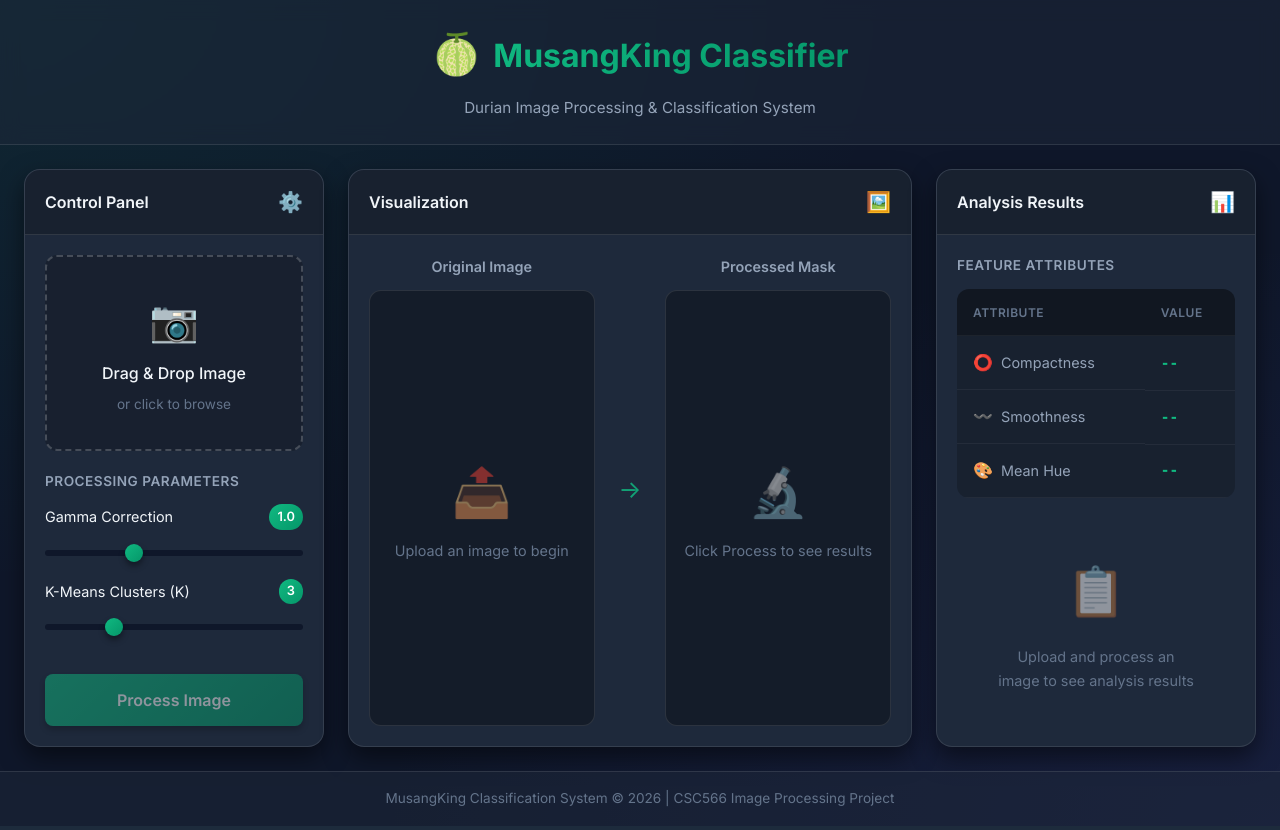
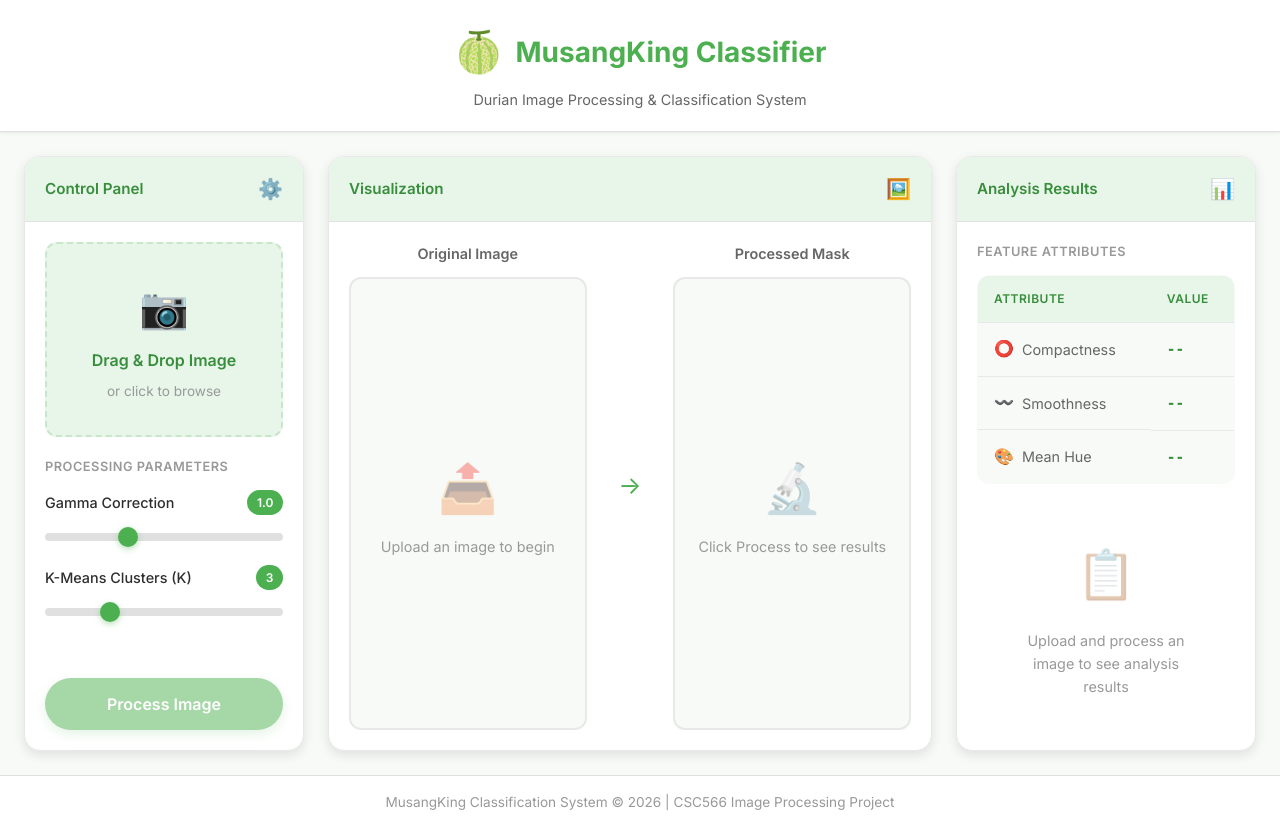
Before and after one commit to Bukhhh/MusangKing_System, a Flask app: page / in a window 1280 px wide. Before the commit the page ends 806 px from the top, so only its background shows below. Run offline with Flask 3, Linux system fonts and the light colour scheme.

Commit message:
Redesign: Light green theme inspired by GoodDurian

```diff
--- a/static/css/style.css
+++ b/static/css/style.css
@@ -1,57 +1,57 @@
 /* ============================================
-   MusangKing Classification System - Styles
+   MusangKing Classification System - Light Theme
+   Inspired by GoodDurian design
    ============================================ */
 
 :root {
-    /* Color Palette */
-    --primary: #10b981;
-    --primary-dark: #059669;
-    --primary-light: #34d399;
-    --secondary: #6366f1;
-    --accent: #f59e0b;
+    /* Color Palette - Green Theme */
+    --primary: #4CAF50;
+    --primary-dark: #388E3C;
+    --primary-light: #81C784;
+    --primary-pale: #E8F5E9;
+    --secondary: #FF9800;
+    --accent: #FFC107;
 
     /* Background Colors */
-    --bg-dark: #0f172a;
-    --bg-card: #1e293b;
-    --bg-card-hover: #334155;
-    --bg-input: #0f172a;
+    --bg-main: #FFFFFF;
+    --bg-card: #FFFFFF;
+    --bg-section: #F8FAF8;
+    --bg-input: #F5F5F5;
 
     /* Text Colors */
-    --text-primary: #f1f5f9;
-    --text-secondary: #94a3b8;
-    --text-muted: #64748b;
+    --text-primary: #2E2E2E;
+    --text-secondary: #666666;
+    --text-muted: #999999;
+    --text-white: #FFFFFF;
 
     /* Status Colors */
-    --success: #10b981;
-    --warning: #f59e0b;
-    --error: #ef4444;
-    --info: #3b82f6;
-
-    /* Gradients */
-    --gradient-primary: linear-gradient(135deg, #10b981 0%, #059669 100%);
-    --gradient-secondary: linear-gradient(135deg, #6366f1 0%, #8b5cf6 100%);
-    --gradient-accent: linear-gradient(135deg, #f59e0b 0%, #d97706 100%);
+    --success: #4CAF50;
+    --warning: #FF9800;
+    --error: #F44336;
+    --info: #2196F3;
 
     /* Shadows */
-    --shadow-sm: 0 1px 2px rgba(0, 0, 0, 0.3);
-    --shadow-md: 0 4px 6px rgba(0, 0, 0, 0.4);
-    --shadow-lg: 0 10px 25px rgba(0, 0, 0, 0.5);
-    --shadow-glow: 0 0 20px rgba(16, 185, 129, 0.3);
+    --shadow-sm: 0 1px 3px rgba(0, 0, 0, 0.08);
+    --shadow-md: 0 4px 12px rgba(0, 0, 0, 0.1);
+    --shadow-lg: 0 8px 24px rgba(0, 0, 0, 0.12);
+    --shadow-hover: 0 12px 32px rgba(76, 175, 80, 0.15);
 
     /* Border Radius */
     --radius-sm: 8px;
     --radius-md: 12px;
     --radius-lg: 16px;
     --radius-xl: 24px;
+    --radius-full: 50px;
 
     /* Transitions */
     --transition-fast: 0.15s ease;
     --transition-normal: 0.3s ease;
-    --transition-slow: 0.5s ease;
 }
 
 /* Reset & Base */
-*, *::before, *::after {
+*,
+*::before,
+*::after {
     margin: 0;
     padding: 0;
     box-sizing: border-box;
@@ -59,7 +59,7 @@
 
 body {
     font-family: 'Inter', -apple-system, BlinkMacSystemFont, sans-serif;
-    background: var(--bg-dark);
+    background: var(--bg-section);
     color: var(--text-primary);
     min-height: 100vh;
     line-height: 1.6;
@@ -70,19 +70,15 @@ body {
     min-height: 100vh;
     display: flex;
     flex-direction: column;
-    background:
-        radial-gradient(ellipse at top left, rgba(16, 185, 129, 0.1) 0%, transparent 50%),
-        radial-gradient(ellipse at bottom right, rgba(99, 102, 241, 0.1) 0%, transparent 50%),
-        var(--bg-dark);
+    background: var(--bg-section);
 }
 
 /* Header */
 .header {
-    padding: 1.5rem 2rem;
-    text-align: center;
-    border-bottom: 1px solid rgba(255, 255, 255, 0.1);
-    background: rgba(30, 41, 59, 0.5);
-    backdrop-filter: blur(10px);
+    padding: 1.25rem 2rem;
+    background: var(--bg-main);
+    border-bottom: 1px solid #E0E0E0;
+    box-shadow: var(--shadow-sm);
 }
 
 .logo {
@@ -90,57 +86,51 @@ body {
     align-items: center;
     justify-content: center;
     gap: 0.75rem;
-    margin-bottom: 0.5rem;
+    margin-bottom: 0.25rem;
 }
 
 .logo-icon {
     font-size: 2.5rem;
-    animation: float 3s ease-in-out infinite;
-}
-
-@keyframes float {
-    0%, 100% { transform: translateY(0); }
-    50% { transform: translateY(-5px); }
 }
 
 .logo h1 {
-    font-size: 2rem;
+    font-size: 1.75rem;
     font-weight: 700;
-    background: var(--gradient-primary);
-    -webkit-background-clip: text;
-    -webkit-text-fill-color: transparent;
-    background-clip: text;
+    color: var(--primary);
 }
 
 .subtitle {
     color: var(--text-secondary);
-    font-size: 0.95rem;
+    font-size: 0.9rem;
+    text-align: center;
 }
 
 /* Dashboard Layout */
 .dashboard {
     display: grid;
-    grid-template-columns: 300px 1fr 320px;
+    grid-template-columns: 280px 1fr 300px;
     gap: 1.5rem;
     padding: 1.5rem;
     flex: 1;
+    max-width: 1600px;
+    margin: 0 auto;
+    width: 100%;
 }
 
 /* Panel Base Styles */
 .panel {
     background: var(--bg-card);
     border-radius: var(--radius-lg);
-    border: 1px solid rgba(255, 255, 255, 0.1);
+    border: 1px solid #E8E8E8;
     overflow: hidden;
     display: flex;
     flex-direction: column;
-    box-shadow: var(--shadow-lg);
+    box-shadow: var(--shadow-md);
     transition: var(--transition-normal);
 }
 
 .panel:hover {
-    border-color: rgba(16, 185, 129, 0.3);
-    box-shadow: var(--shadow-lg), var(--shadow-glow);
+    box-shadow: var(--shadow-hover);
 }
 
 .panel-header {
@@ -148,14 +138,14 @@ body {
     align-items: center;
     justify-content: space-between;
     padding: 1rem 1.25rem;
-    background: rgba(0, 0, 0, 0.2);
-    border-bottom: 1px solid rgba(255, 255, 255, 0.1);
+    background: var(--primary-pale);
+    border-bottom: 1px solid #E0E0E0;
 }
 
 .panel-header h2 {
-    font-size: 1rem;
+    font-size: 0.95rem;
     font-weight: 600;
-    color: var(--text-primary);
+    color: var(--primary-dark);
 }
 
 .panel-icon {
@@ -178,23 +168,23 @@ body {
 }
 
 .upload-area {
-    border: 2px dashed rgba(255, 255, 255, 0.2);
+    border: 2px dashed #C8E6C9;
     border-radius: var(--radius-md);
     padding: 2rem 1rem;
     text-align: center;
     cursor: pointer;
     transition: var(--transition-normal);
-    background: rgba(0, 0, 0, 0.2);
+    background: var(--primary-pale);
 }
 
 .upload-area:hover {
     border-color: var(--primary);
-    background: rgba(16, 185, 129, 0.1);
+    background: #DCEDC8;
 }
 
 .upload-area.dragover {
     border-color: var(--primary);
-    background: rgba(16, 185, 129, 0.2);
+    background: #C8E6C9;
     transform: scale(1.02);
 }
 
@@ -204,8 +194,8 @@ body {
 }
 
 .upload-area p {
-    font-weight: 500;
-    color: var(--text-primary);
+    font-weight: 600;
+    color: var(--primary-dark);
     margin-bottom: 0.25rem;
 }
 
@@ -235,9 +226,9 @@ body {
 
 /* Controls Section */
 .controls-section h3 {
-    font-size: 0.85rem;
+    font-size: 0.8rem;
     font-weight: 600;
-    color: var(--text-secondary);
+    color: var(--text-muted);
     text-transform: uppercase;
     letter-spacing: 0.5px;
     margin-bottom: 0.75rem;
@@ -254,22 +245,23 @@ body {
     font-size: 0.9rem;
     color: var(--text-primary);
     margin-bottom: 0.5rem;
+    font-weight: 500;
 }
 
 .slider-value {
-    background: var(--gradient-primary);
+    background: var(--primary);
     color: white;
-    padding: 0.15rem 0.5rem;
-    border-radius: 20px;
-    font-size: 0.8rem;
+    padding: 0.2rem 0.6rem;
+    border-radius: var(--radius-full);
+    font-size: 0.75rem;
     font-weight: 600;
 }
 
 input[type="range"] {
     width: 100%;
-    height: 6px;
-    border-radius: 3px;
-    background: var(--bg-input);
+    height: 8px;
+    border-radius: 4px;
+    background: #E0E0E0;
     outline: none;
     -webkit-appearance: none;
     appearance: none;
@@ -278,18 +270,18 @@ input[type="range"] {
 input[type="range"]::-webkit-slider-thumb {
     -webkit-appearance: none;
     appearance: none;
-    width: 18px;
-    height: 18px;
+    width: 20px;
+    height: 20px;
     border-radius: 50%;
-    background: var(--gradient-primary);
+    background: var(--primary);
     cursor: pointer;
-    box-shadow: var(--shadow-md);
+    box-shadow: 0 2px 6px rgba(76, 175, 80, 0.4);
     transition: var(--transition-fast);
 }
 
 input[type="range"]::-webkit-slider-thumb:hover {
     transform: scale(1.1);
-    box-shadow: var(--shadow-glow);
+    background: var(--primary-dark);
 }
 
 /* Buttons */
@@ -300,7 +292,7 @@ input[type="range"]::-webkit-slider-thumb:hover {
     gap: 0.5rem;
     padding: 0.75rem 1.5rem;
     border: none;
-    border-radius: var(--radius-sm);
+    border-radius: var(--radius-full);
     font-family: inherit;
     font-size: 0.9rem;
     font-weight: 600;
@@ -309,14 +301,15 @@ input[type="range"]::-webkit-slider-thumb:hover {
 }
 
 .btn-primary {
-    background: var(--gradient-primary);
+    background: var(--primary);
     color: white;
-    box-shadow: var(--shadow-md);
+    box-shadow: 0 4px 12px rgba(76, 175, 80, 0.3);
 }
 
 .btn-primary:hover:not(:disabled) {
+    background: var(--primary-dark);
     transform: translateY(-2px);
-    box-shadow: var(--shadow-lg), var(--shadow-glow);
+    box-shadow: 0 6px 20px rgba(76, 175, 80, 0.4);
 }
 
 .btn-primary:disabled {
@@ -362,7 +358,7 @@ input[type="range"]::-webkit-slider-thumb:hover {
 
 .image-comparison {
     display: flex;
-    gap: 1rem;
+    gap: 1.5rem;
     align-items: stretch;
     flex: 1;
 }
@@ -384,19 +380,20 @@ input[type="range"]::-webkit-slider-thumb:hover {
 .image-container {
     flex: 1;
     min-height: 300px;
-    background: rgba(0, 0, 0, 0.3);
+    background: var(--bg-section);
     border-radius: var(--radius-md);
     display: flex;
     align-items: center;
     justify-content: center;
     overflow: hidden;
-    border: 1px solid rgba(255, 255, 255, 0.1);
+    border: 2px solid #E8E8E8;
 }
 
 .image-container img {
     max-width: 100%;
     max-height: 100%;
     object-fit: contain;
+    border-radius: var(--radius-sm);
 }
 
 .placeholder {
@@ -408,7 +405,7 @@ input[type="range"]::-webkit-slider-thumb:hover {
     font-size: 3rem;
     display: block;
     margin-bottom: 0.5rem;
-    opacity: 0.5;
+    opacity: 0.4;
 }
 
 .placeholder p {
@@ -529,9 +525,9 @@ input[type="range"]::-webkit-slider-thumb:hover {
 /* Attributes Table */
 .attributes-section h3,
 .parameters-section h3 {
-    font-size: 0.85rem;
+    font-size: 0.8rem;
     font-weight: 600;
-    color: var(--text-secondary);
+    color: var(--text-muted);
     text-transform: uppercase;
     letter-spacing: 0.5px;
     margin-bottom: 0.75rem;
@@ -540,29 +536,34 @@ input[type="range"]::-webkit-slider-thumb:hover {
 .attributes-table {
     width: 100%;
     border-collapse: collapse;
-    background: rgba(0, 0, 0, 0.2);
+    background: var(--bg-section);
     border-radius: var(--radius-md);
     overflow: hidden;
+    border: 1px solid #E8E8E8;
 }
 
 .attributes-table th,
 .attributes-table td {
     padding: 0.85rem 1rem;
     text-align: left;
-    border-bottom: 1px solid rgba(255, 255, 255, 0.05);
+    border-bottom: 1px solid #E8E8E8;
 }
 
 .attributes-table th {
-    background: rgba(0, 0, 0, 0.3);
+    background: var(--primary-pale);
     font-size: 0.75rem;
     font-weight: 600;
-    color: var(--text-muted);
+    color: var(--primary-dark);
     text-transform: uppercase;
     letter-spacing: 0.5px;
 }
 
 .attributes-table td {
     font-size: 0.9rem;
+}
+
+.attributes-table tr:last-child td {
+    border-bottom: none;
 }
 
 .attributes-table td:first-child {
@@ -573,8 +574,8 @@ input[type="range"]::-webkit-slider-thumb:hover {
 }
 
 .attributes-table td:last-child {
-    font-weight: 600;
-    color: var(--primary);
+    font-weight: 700;
+    color: var(--primary-dark);
     font-family: 'Monaco', 'Consolas', monospace;
 }
 
@@ -621,7 +623,7 @@ input[type="range"]::-webkit-slider-thumb:hover {
 .empty-icon {
     font-size: 3rem;
     margin-bottom: 1rem;
-    opacity: 0.5;
+    opacity: 0.4;
 }
 
 .empty-state p {
@@ -633,8 +635,8 @@ input[type="range"]::-webkit-slider-thumb:hover {
 .footer {
     padding: 1rem 2rem;
     text-align: center;
-    border-top: 1px solid rgba(255, 255, 255, 0.1);
-    background: rgba(30, 41, 59, 0.5);
+    border-top: 1px solid #E0E0E0;
+    background: var(--bg-main);
 }
 
 .footer p {
```
Also changed, not shown: other parts of static/css/style.css (+37 -53 lines), 1 other file.
